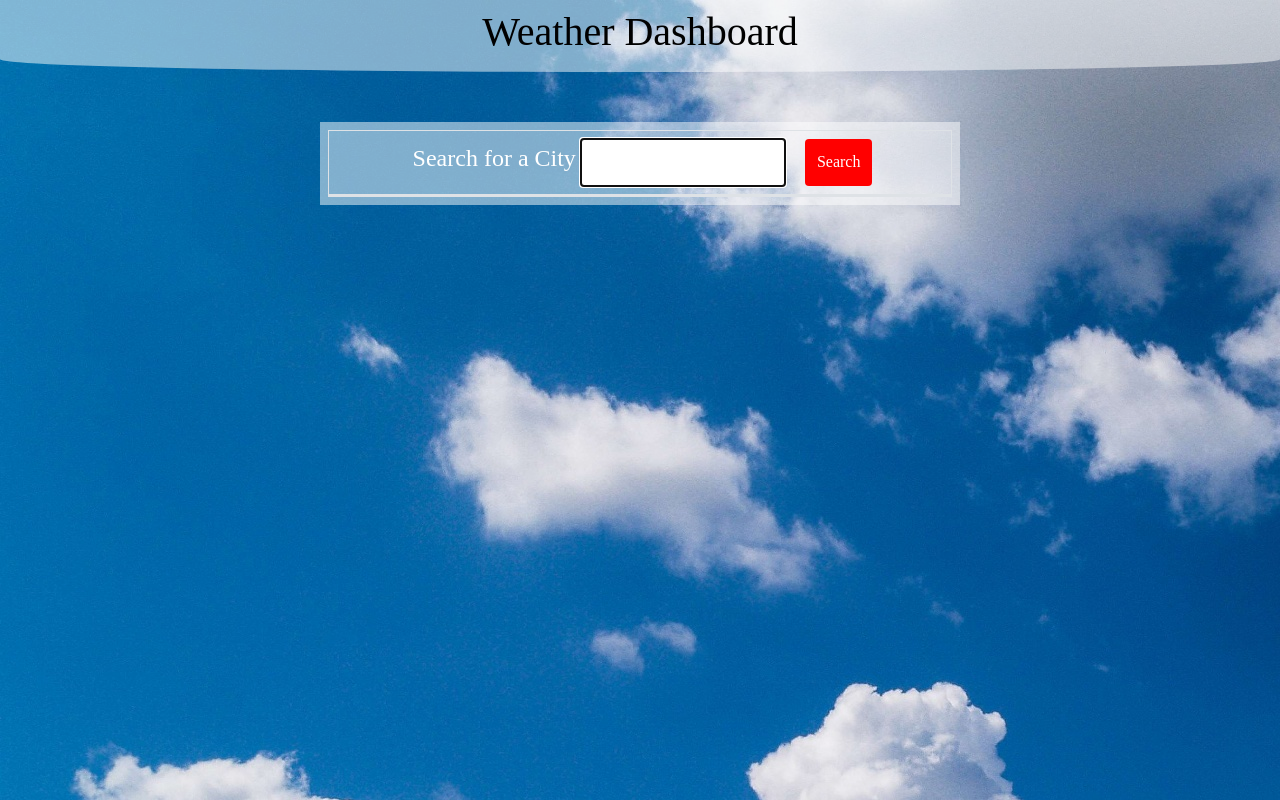
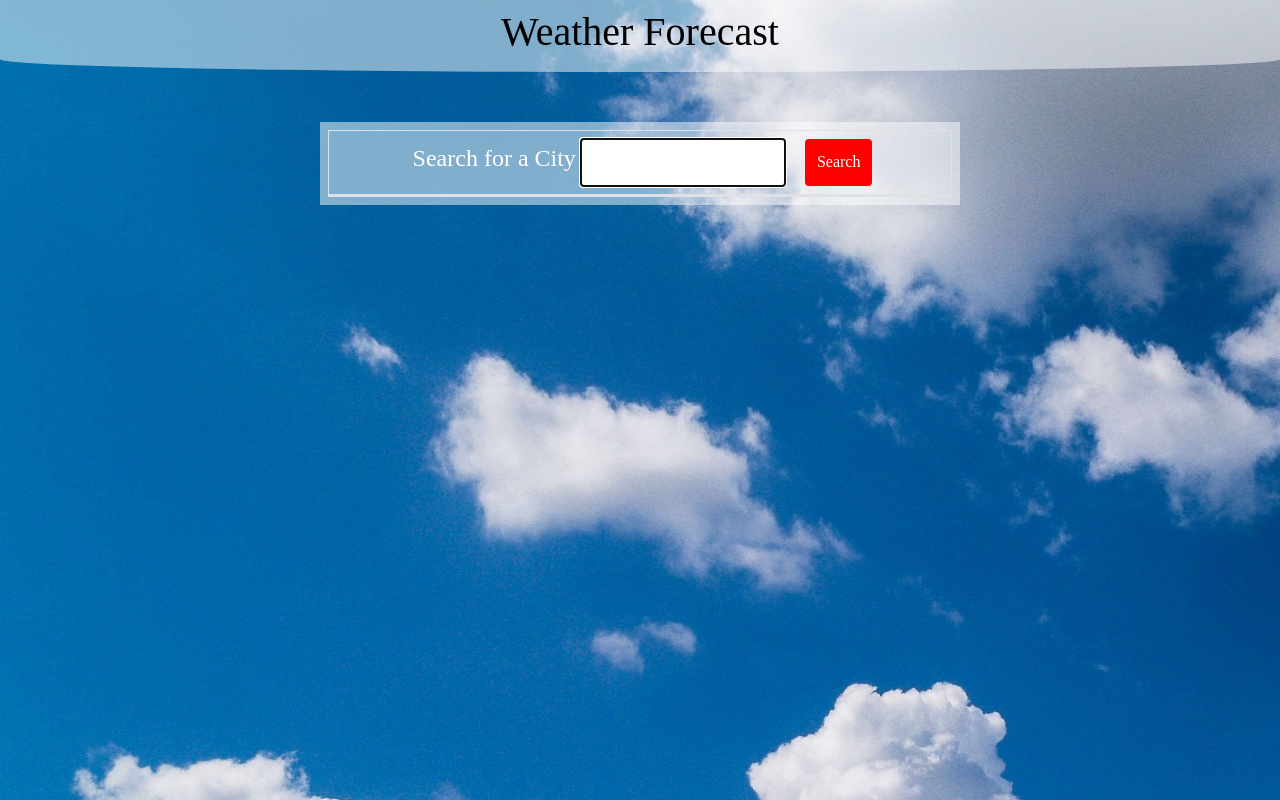
Before and after one commit to Lloret82/Weather_Forecast, a plain HTML site: page index.html in a window 1280 px wide. Drawn offline with nearby package versions, Linux system fonts and the light colour scheme; a web font is replaced by a local one.

Commit message:
js updated

```diff
--- a/index.html
+++ b/index.html
@@ -11,7 +11,7 @@
 </head>
 <body>
     <header class = " header p-2">
-        <h1>Weather Dashboard</h1>
+        <h1>Weather Forecast</h1>
     </header>
     <main class="container-fluid main-cont">
         <div class = "row">
--- a/style.css
+++ b/style.css
@@ -65,6 +65,7 @@ body{
 #searched-city{
     text-align: center;
     text-transform: uppercase;
+    padding: 50px;
 }
 
 #forecast{
```
